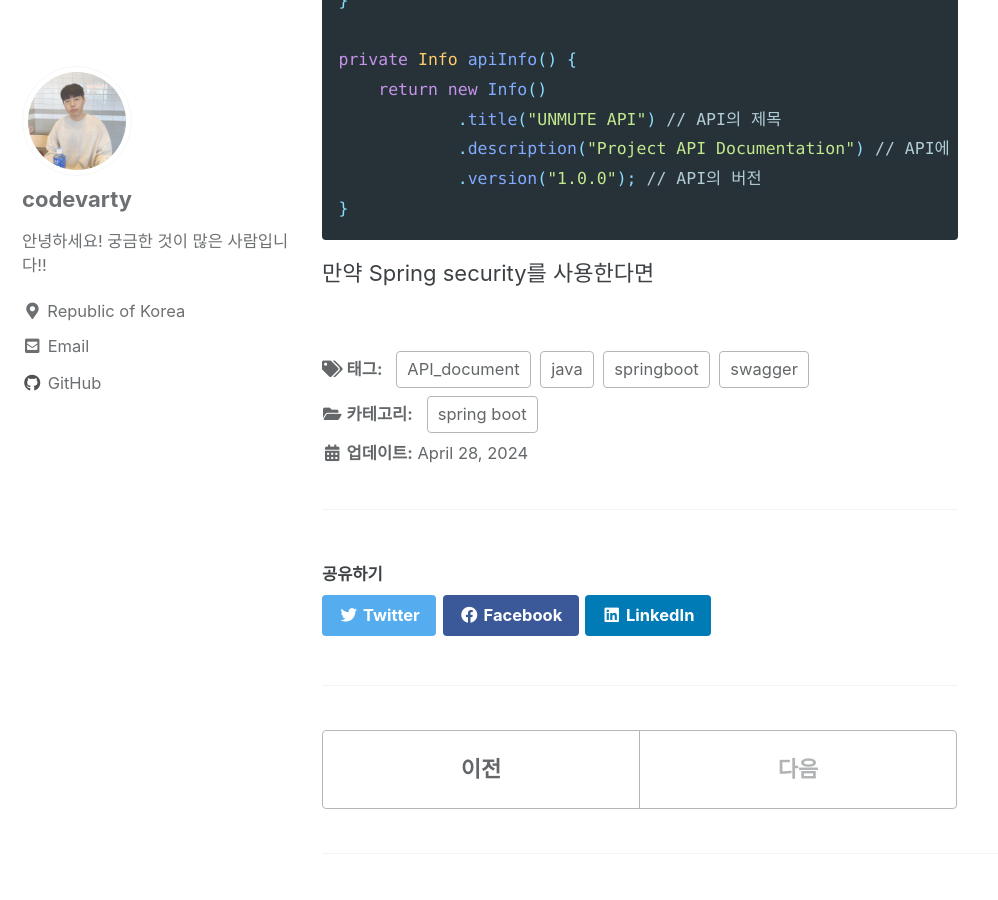
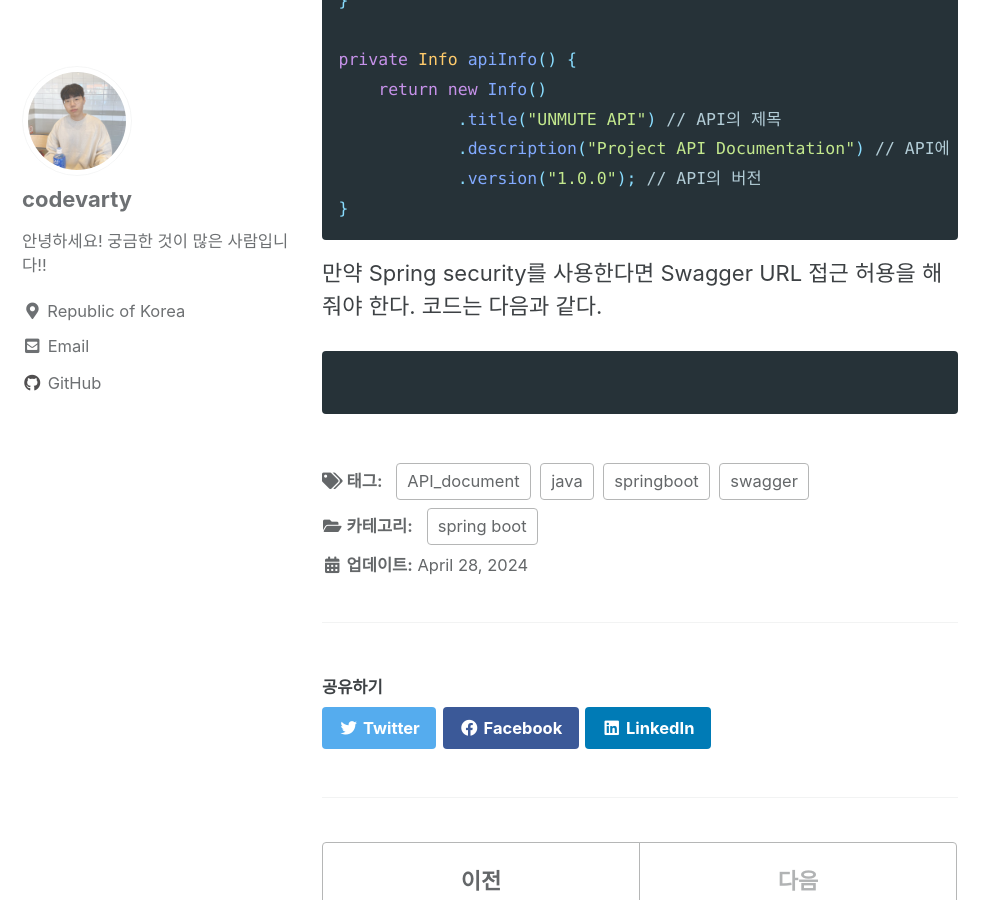
Before and after one commit to codevarty/codevarty.github.io, a Jekyll site: the page built from _posts/2024-04-28-spring-boot-swagger.md, in a window 1280 px wide and 900 px high, scrolled down 1761 px. Shown: the whole window, without its empty margins (0-998 px from the left). Built offline with Jekyll 4.4.1, drawn with Linux system fonts in a browser that asks for light colours; cached includes are drawn as plain includes.

Commit message:
vault backup: 2024-04-28 23:45:24

````diff
--- a/_posts/2024-04-28-spring-boot-swagger.md
+++ b/_posts/2024-04-28-spring-boot-swagger.md
@@ -58,4 +58,9 @@ private Info apiInfo() {
 }
 ```
 
-만약 Spring security를 사용한다면
+만약 Spring security를 사용한다면 Swagger URL 접근 허용을 해줘야 한다.
+코드는 다음과 같다.
+
+```java
+
+```
````
